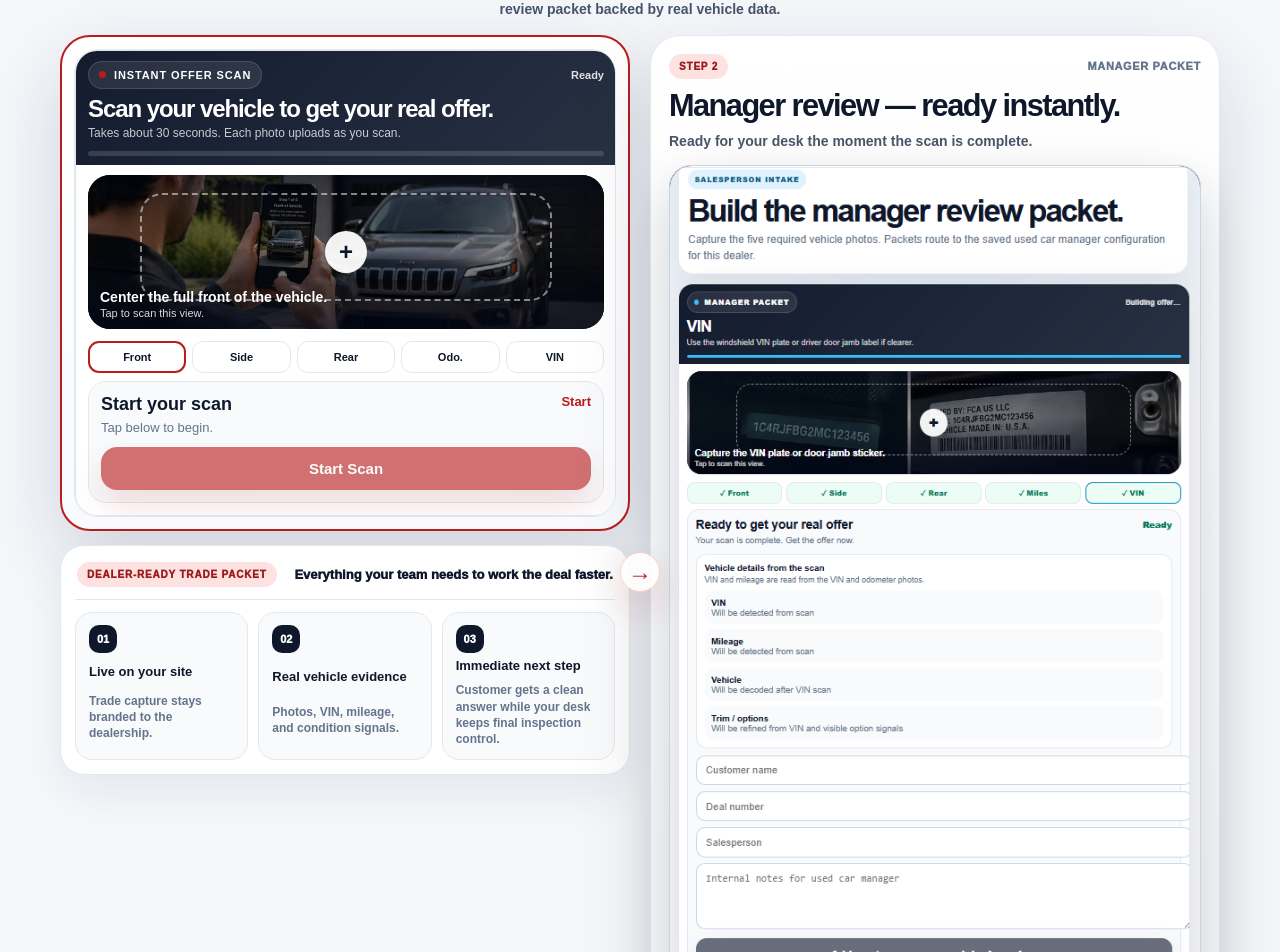
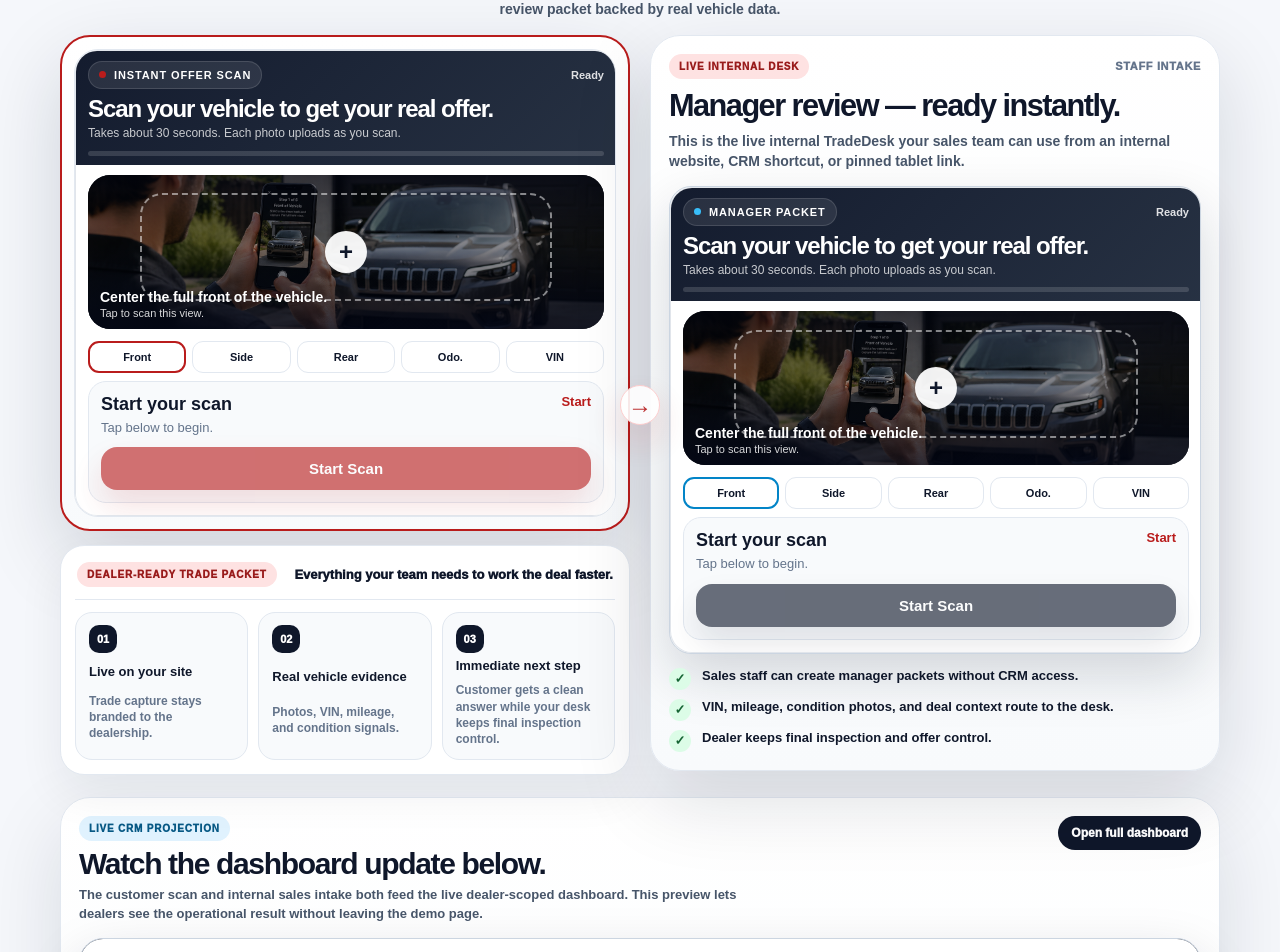
Before and after one commit to zlomke76-del/solacetrade, a Next.js app: page / in a window 1280 px wide. Shown: the part 520-1472 px from the top of the page. Built offline with nearby package versions, Linux system fonts and the light colour scheme.

Commit message:
Update page.tsx

```diff
--- a/app/page.tsx
+++ b/app/page.tsx
@@ -2,6 +2,12 @@
 
 import TradeDesk from "../components/TradeDesk";
 import type { CSSProperties } from "react";
+
+const DEMO_DEALER_SLUG = "jerseyvillagecdjr";
+const DEMO_DEALER_NAME = "Jersey Village Chrysler Jeep Dodge Ram";
+const DEMO_BRAND_COLOR = "#b91c1c";
+const DEMO_MANAGER_EMAIL = "manager@dealer.com";
+const DEMO_INTERNAL_ACCESS_KEY = "demo-internal-preview";
 
 export default function Page() {
   return (
@@ -72,7 +78,10 @@ export default function Page() {
         <strong className="dealer-name" style={{ fontSize: 14 }}>
           Jersey Village Chrysler Jeep Dodge Ram
         </strong>
-        <nav className="top-nav" style={{ display: "flex", gap: 16, fontSize: 13, fontWeight: 900 }}>
+        <nav
+          className="top-nav"
+          style={{ display: "flex", gap: 16, fontSize: 13, fontWeight: 900 }}
+        >
           <span>New</span>
           <span>Used</span>
           <span>Service</span>
@@ -90,8 +99,15 @@ export default function Page() {
           textAlign: "center",
         }}
       >
-        <div className="hero-vehicle-art" style={{ ...heroVehicleArt, left: 24 }}>
-          <img src="/images/jeep_01.png" alt="Baja-style Jeep on sand dunes" style={heroVehicleImage} />
+        <div
+          className="hero-vehicle-art"
+          style={{ ...heroVehicleArt, left: 24 }}
+        >
+          <img
+            src="/images/jeep_01.png"
+            alt="Baja-style Jeep on sand dunes"
+            style={heroVehicleImage}
+          />
           <div style={inventoryTopBadge}>
             <strong style={inventoryTopTitle}>New Jeep Inventory</strong>
             <span style={inventoryTopAction}>View all</span>
@@ -102,8 +118,15 @@ export default function Page() {
           </div>
         </div>
 
-        <div className="hero-vehicle-art" style={{ ...heroVehicleArt, right: 24 }}>
-          <img src="/images/ram_truck_01.png" alt="Lifted Ram truck on a mountain dirt road" style={heroVehicleImage} />
+        <div
+          className="hero-vehicle-art"
+          style={{ ...heroVehicleArt, right: 24 }}
+        >
+          <img
+            src="/images/ram_truck_01.png"
+            alt="Lifted Ram truck on a mountain dirt road"
+            style={heroVehicleImage}
+          />
           <div style={inventoryTopBadge}>
             <strong style={inventoryTopTitle}>New Ram Inventory</strong>
             <span style={inventoryTopAction}>View all</span>
@@ -114,7 +137,15 @@ export default function Page() {
           </div>
         </div>
 
-        <div className="hero-copy-wrap" style={{ maxWidth: 900, margin: "0 auto", position: "relative", zIndex: 2 }}>
+        <div
+          className="hero-copy-wrap"
+          style={{
+            maxWidth: 900,
+            margin: "0 auto",
+            position: "relative",
+            zIndex: 2,
+          }}
+        >
           <div style={eyebrowRed}>TradeDesk by Solace</div>
 
           <h1
@@ -130,11 +161,26 @@ export default function Page() {
             Real offer in seconds. No games.
           </h1>
 
-          <p style={{ margin: "0 auto 6px", maxWidth: 620, color: "#0f172a", fontSize: "clamp(16px, 2.2vw, 20px)", fontWeight: 700 }}>
+          <p
+            style={{
+              margin: "0 auto 6px",
+              maxWidth: 620,
+              color: "#0f172a",
+              fontSize: "clamp(16px, 2.2vw, 20px)",
+              fontWeight: 700,
+            }}
+          >
             Built from your actual vehicle — not a guess.
           </p>
 
-          <p style={{ margin: "0 auto 14px", color: "#64748b", fontSize: 14, fontWeight: 600 }}>
+          <p
+            style={{
+              margin: "0 auto 14px",
+              color: "#64748b",
+              fontSize: 14,
+              fontWeight: 600,
+            }}
+          >
             Scan your car. See your offer instantly.
           </p>
 
@@ -142,26 +188,65 @@ export default function Page() {
             Get My Real Offer
           </a>
 
-          <p style={{ margin: "10px auto 0", color: "#64748b", fontSize: 12, fontWeight: 700 }}>
+          <p
+            style={{
+              margin: "10px auto 0",
+              color: "#64748b",
+              fontSize: 12,
+              fontWeight: 700,
+            }}
+          >
             Final value confirmed upon inspection.
           </p>
 
-          <p style={{ margin: "14px auto 0", color: "#334155", fontSize: 12, fontWeight: 900, letterSpacing: "0.04em", textTransform: "uppercase" }}>
+          <p
+            style={{
+              margin: "14px auto 0",
+              color: "#334155",
+              fontSize: 12,
+              fontWeight: 900,
+              letterSpacing: "0.04em",
+              textTransform: "uppercase",
+            }}
+          >
             Trade value first. Inventory next. One clean path.
           </p>
         </div>
       </section>
 
-      <section id="vehicle-scan" className="vehicle-scan-section" style={{ maxWidth: 1160, margin: "0 auto", padding: "0 14px 34px" }}>
+      <section
+        id="vehicle-scan"
+        className="vehicle-scan-section"
+        style={{ maxWidth: 1160, margin: "0 auto", padding: "0 14px 34px" }}
+      >
         <div style={{ textAlign: "center", marginBottom: 16 }}>
           <div style={dealerGetsBadge}>This is what the dealer gets</div>
 
-          <h2 style={{ margin: "0 auto 6px", color: "#0f172a", fontSize: "clamp(22px, 3vw, 30px)", lineHeight: 1.08, letterSpacing: "-0.04em" }}>
+          <h2
+            style={{
+              margin: "0 auto 6px",
+              color: "#0f172a",
+              fontSize: "clamp(22px, 3vw, 30px)",
+              lineHeight: 1.08,
+              letterSpacing: "-0.04em",
+            }}
+          >
             From scan to desk — one clean flow.
           </h2>
 
-          <p style={{ margin: "0 auto", maxWidth: 680, color: "#475569", fontSize: 14, fontWeight: 700, lineHeight: 1.45 }}>
-            Customers scan their vehicle, receive a real offer response, and your team gets a manager-ready review packet backed by real vehicle data.
+          <p
+            style={{
+              margin: "0 auto",
+              maxWidth: 680,
+              color: "#475569",
+              fontSize: 14,
+              fontWeight: 700,
+              lineHeight: 1.45,
+            }}
+          >
+            Customers scan their vehicle, receive a real offer response, and
+            your team gets a manager-ready review packet backed by real vehicle
+            data.
           </p>
         </div>
 
@@ -170,14 +255,22 @@ export default function Page() {
             <div className="scan-card-wrap" style={scanColumn}>
               <div style={scanOuterCard}>
                 <div style={scanInnerCard}>
-                  <TradeDesk mode="customer" dealerSlug="jerseyvillagecdjr" />
+                  <TradeDesk mode="customer" dealerSlug={DEMO_DEALER_SLUG} />
                 </div>
               </div>
 
               <div style={dealerPacketBar}>
-                <div className="dealer-packet-header" style={dealerPacketHeader}>
-                  <span style={dealerPacketEyebrow}>Dealer-ready trade packet</span>
-                  <strong className="dealer-packet-title" style={dealerPacketTitle}>
+                <div
+                  className="dealer-packet-header"
+                  style={dealerPacketHeader}
+                >
+                  <span style={dealerPacketEyebrow}>
+                    Dealer-ready trade packet
+                  </span>
+                  <strong
+                    className="dealer-packet-title"
+                    style={dealerPacketTitle}
+                  >
                     Everything your team needs to work the deal faster.
                   </strong>
                 </div>
@@ -185,18 +278,31 @@ export default function Page() {
                 <div className="dealer-clarity-grid" style={dealerPacketGrid}>
                   <div style={dealerPacketItem}>
                     <span style={dealerPacketIcon}>01</span>
-                    <strong style={dealerClarityTitle}>Live on your site</strong>
-                    <span style={dealerClarityBody}>Trade capture stays branded to the dealership.</span>
+                    <strong style={dealerClarityTitle}>
+                      Live on your site
+                    </strong>
+                    <span style={dealerClarityBody}>
+                      Trade capture stays branded to the dealership.
+                    </span>
                   </div>
                   <div style={dealerPacketItem}>
                     <span style={dealerPacketIcon}>02</span>
-                    <strong style={dealerClarityTitle}>Real vehicle evidence</strong>
-                    <span style={dealerClarityBody}>Photos, VIN, mileage, and condition signals.</span>
+                    <strong style={dealerClarityTitle}>
+                      Real vehicle evidence
+                    </strong>
+                    <span style={dealerClarityBody}>
+                      Photos, VIN, mileage, and condition signals.
+                    </span>
                   </div>
                   <div style={dealerPacketItem}>
                     <span style={dealerPacketIcon}>03</span>
-                    <strong style={dealerClarityTitle}>Immediate next step</strong>
-                    <span style={dealerClarityBody}>Customer gets a clean answer while your desk keeps final inspection control.</span>
+                    <strong style={dealerClarityTitle}>
+                      Immediate next step
+                    </strong>
+                    <span style={dealerClarityBody}>
+                      Customer gets a clean answer while your desk keeps final
+                      inspection control.
+                    </span>
                   </div>
                 </div>
               </div>
@@ -204,52 +310,130 @@ export default function Page() {
 
             <aside className="manager-review-card" style={managerReviewCard}>
               <div style={managerReviewTopline}>
-                <span style={managerReviewBadge}>Step 2</span>
-                <span style={managerReviewStatus}>Manager packet</span>
+                <span style={managerReviewBadge}>Live internal desk</span>
+                <span style={managerReviewStatus}>Staff intake</span>
               </div>
 
-              <h3 style={managerReviewTitle}>Manager review — ready instantly.</h3>
-              <p style={managerReviewCopy}>Ready for your desk the moment the scan is complete.</p>
+              <h3 style={managerReviewTitle}>
+                Manager review — ready instantly.
+              </h3>
+              <p style={managerReviewCopy}>
+                This is the live internal TradeDesk your sales team can use from
+                an internal website, CRM shortcut, or pinned tablet link.
+              </p>
 
-              <div style={managerImageShell}>
-                <img src="/images/manager_review_01.png" alt="Manager review packet screen" style={managerReviewImage} />
+              <div style={liveInternalDeskShell}>
+                <TradeDesk
+                  mode="internal"
+                  dealerSlug={DEMO_DEALER_SLUG}
+                  dealerName={DEMO_DEALER_NAME}
+                  brandColor={DEMO_BRAND_COLOR}
+                  managerEmail={DEMO_MANAGER_EMAIL}
+                  routingCcEmails={[]}
+                  internalAccessKey={DEMO_INTERNAL_ACCESS_KEY}
+                />
               </div>
 
               <div style={managerBullets}>
                 <div style={managerBulletItem}>
                   <span style={managerBulletCheck}>✓</span>
-                  <span>VIN, mileage, and photos pre-filled</span>
+                  <span>
+                    Sales staff can create manager packets without CRM access.
+                  </span>
                 </div>
                 <div style={managerBulletItem}>
                   <span style={managerBulletCheck}>✓</span>
-                  <span>Trim and options decoded</span>
+                  <span>
+                    VIN, mileage, condition photos, and deal context route to
+                    the desk.
+                  </span>
                 </div>
                 <div style={managerBulletItem}>
                   <span style={managerBulletCheck}>✓</span>
-                  <span>Delivered to your manager workflow</span>
+                  <span>Dealer keeps final inspection and offer control.</span>
                 </div>
               </div>
             </aside>
           </div>
 
-          <div className="flow-arrow" style={flowArrow} aria-hidden="true">→</div>
+          <div className="flow-arrow" style={flowArrow} aria-hidden="true">
+            →
+          </div>
+        </div>
+
+        <div style={dashboardPreviewSection}>
+          <div style={dashboardPreviewHeader}>
+            <div>
+              <span style={dashboardPreviewEyebrow}>Live CRM projection</span>
+              <h3 style={dashboardPreviewTitle}>
+                Watch the dashboard update below.
+              </h3>
+              <p style={dashboardPreviewCopy}>
+                The customer scan and internal sales intake both feed the live
+                dealer-scoped dashboard. This preview lets dealers see the
+                operational result without leaving the demo page.
+              </p>
+            </div>
+            <a
+              href={`/dealer/${DEMO_DEALER_SLUG}/dashboard`}
+              target="_blank"
+              rel="noreferrer"
+              style={dashboardPreviewLink}
+            >
+              Open full dashboard
+            </a>
+          </div>
+
+          <div style={dashboardFrameShell}>
+            <iframe
+              title="Live SolaceTrade dealer dashboard preview"
+              src={`/dealer/${DEMO_DEALER_SLUG}/dashboard`}
+              style={dashboardFrame}
+            />
+          </div>
         </div>
       </section>
 
-      <section style={{ padding: "42px 18px", background: "#0f172a", color: "white" }}>
+      <section
+        style={{ padding: "42px 18px", background: "#0f172a", color: "white" }}
+      >
         <div className="dealer-signup-grid" style={dealerSignupGrid}>
           <div style={dealerSignupCopyCard}>
             <div style={dealerSignupBadge}>Dealer Signup</div>
 
-            <h2 style={{ margin: 0, fontSize: "clamp(30px, 4vw, 44px)", lineHeight: 0.96, letterSpacing: "-0.055em" }}>
+            <h2
+              style={{
+                margin: 0,
+                fontSize: "clamp(30px, 4vw, 44px)",
+                lineHeight: 0.96,
+                letterSpacing: "-0.055em",
+              }}
+            >
               Turn your trade page into a real intake engine.
             </h2>
 
-            <p style={{ margin: "14px 0 0", color: "#dbeafe", fontSize: 15, lineHeight: 1.55, fontWeight: 700 }}>
-              TradeDesk gives your dealership a branded scan flow, structured vehicle evidence, and a faster path from customer interest to workable offer.
+            <p
+              style={{
+                margin: "14px 0 0",
+                color: "#dbeafe",
+                fontSize: 15,
+                lineHeight: 1.55,
+                fontWeight: 700,
+              }}
+            >
+              TradeDesk gives your dealership a branded scan flow, structured
+              vehicle evidence, and a faster path from customer interest to
+              workable offer.
             </p>
 
-            <div style={{ display: "flex", flexWrap: "wrap", gap: 8, marginTop: 18 }}>
+            <div
+              style={{
+                display: "flex",
+                flexWrap: "wrap",
+                gap: 8,
+                marginTop: 18,
+              }}
+            >
               <span style={darkPill}>Website-ready</span>
               <span style={darkPill}>Evidence-based</span>
               <span style={darkPill}>Dealer-controlled</span>
@@ -259,10 +443,21 @@ export default function Page() {
           <div style={dealerAccessCard}>
             <div style={liveBadge}>Live</div>
 
-            <h3 style={{ margin: 0, fontSize: 20, fontWeight: 900 }}>Dealer Access</h3>
+            <h3 style={{ margin: 0, fontSize: 20, fontWeight: 900 }}>
+              Dealer Access
+            </h3>
 
-            <p style={{ margin: "6px 0 16px", color: "#64748b", fontSize: 13, lineHeight: 1.45, maxWidth: 330 }}>
-              Fill out the setup form first. We build your dealer record, then send you to secure checkout.
+            <p
+              style={{
+                margin: "6px 0 16px",
+                color: "#64748b",
+                fontSize: 13,
+                lineHeight: 1.45,
+                maxWidth: 330,
+              }}
+            >
+              Fill out the setup form first. We build your dealer record, then
+              send you to secure checkout.
             </p>
 
             <a href="/signup" style={primaryBtn}>
@@ -279,14 +474,31 @@ export default function Page() {
               </div>
             </div>
 
-            <p style={{ fontSize: 12, color: "#64748b", margin: "14px 0 0", lineHeight: 1.45 }}>
-              Dealers complete setup first. The $299 setup fee is waived for subscriptions started before July 1.
+            <p
+              style={{
+                fontSize: 12,
+                color: "#64748b",
+                margin: "14px 0 0",
+                lineHeight: 1.45,
+              }}
+            >
+              Dealers complete setup first. The $299 setup fee is waived for
+              subscriptions started before July 1.
             </p>
           </div>
         </div>
       </section>
 
-      <footer style={{ padding: 22, background: "#0b0b0b", color: "white", textAlign: "center", fontSize: 13, fontWeight: 800 }}>
+      <footer
+        style={{
+          padding: 22,
+          background: "#0b0b0b",
+          color: "white",
+          textAlign: "center",
+          fontSize: 13,
+          fontWeight: 800,
+        }}
+      >
         Jersey Village CDJR • Powered by TradeDesk by Solace
       </footer>
     </main>
@@ -342,7 +554,8 @@ const scanOuterCard: CSSProperties = {
   padding: 12,
   borderRadius: 30,
   border: "2px solid #b91c1c",
-  background: "linear-gradient(180deg, rgba(255,255,255,0.98), rgba(248,250,252,0.98))",
+  background:
+    "linear-gradient(180deg, rgba(255,255,255,0.98), rgba(248,250,252,0.98))",
   boxShadow: "0 28px 80px rgba(15,23,42,0.16)",
 };
 
@@ -365,7 +578,8 @@ const dealerSignupGrid: CSSProperties = {
 const dealerSignupCopyCard: CSSProperties = {
   padding: 24,
   borderRadius: 22,
-  background: "linear-gradient(135deg, rgba(255,255,255,0.08), rgba(255,255,255,0.03))",
+  background:
+    "linear-gradient(135deg, rgba(255,255,255,0.08), rgba(255,255,255,0.03))",
   border: "1px solid rgba(255,255,255,0.12)",
   boxShadow: "0 24px 70px rgba(0,0,0,0.28)",
 };
@@ -415,7 +629,6 @@ const waiverBadge: CSSProperties = {
   display: "inline-block",
   marginBottom: 8,
 };
-
 
 const heroVehicleArt: CSSProperties = {
   position: "absolute",
@@ -583,6 +796,94 @@ const managerReviewCopy: CSSProperties = {
   fontSize: 14,
   fontWeight: 750,
   lineHeight: 1.45,
+};
+
+const liveInternalDeskShell: CSSProperties = {
+  borderRadius: 22,
+  overflow: "hidden",
+  border: "1px solid #cbd5e1",
+  background: "#f8fafc",
+  boxShadow: "0 22px 54px rgba(15,23,42,0.16)",
+  maxHeight: 620,
+  overflowY: "auto",
+};
+
+const dashboardPreviewSection: CSSProperties = {
+  marginTop: 22,
+  padding: 18,
+  borderRadius: 30,
+  background: "linear-gradient(180deg, #ffffff 0%, #f8fafc 100%)",
+  border: "1px solid #e2e8f0",
+  boxShadow: "0 28px 80px rgba(15,23,42,0.12)",
+};
+
+const dashboardPreviewHeader: CSSProperties = {
+  display: "flex",
+  alignItems: "flex-start",
+  justifyContent: "space-between",
+  gap: 14,
+  flexWrap: "wrap",
+  marginBottom: 14,
+};
+
+const dashboardPreviewEyebrow: CSSProperties = {
+  display: "inline-flex",
+  padding: "7px 10px",
+  borderRadius: 999,
+  background: "#e0f2fe",
+  color: "#075985",
+  fontSize: 10,
+  fontWeight: 950,
+  letterSpacing: "0.08em",
+  textTransform: "uppercase",
+  marginBottom: 8,
+};
+
+const dashboardPreviewTitle: CSSProperties = {
+  margin: 0,
+  color: "#0f172a",
+  fontSize: "clamp(22px, 2.6vw, 30px)",
+  lineHeight: 1,
+  letterSpacing: "-0.045em",
+};
+
+const dashboardPreviewCopy: CSSProperties = {
+  margin: "7px 0 0",
+  color: "#475569",
+  fontSize: 13,
+  fontWeight: 750,
+  lineHeight: 1.45,
+  maxWidth: 690,
+};
+
+const dashboardPreviewLink: CSSProperties = {
+  display: "inline-flex",
+  alignItems: "center",
+  justifyContent: "center",
+  padding: "10px 13px",
+  borderRadius: 999,
+  background: "#0f172a",
+  color: "white",
+  fontSize: 12,
+  fontWeight: 950,
+  textDecoration: "none",
+  whiteSpace: "nowrap",
+};
+
+const dashboardFrameShell: CSSProperties = {
+  borderRadius: 24,
+  overflow: "hidden",
+  border: "1px solid #cbd5e1",
+  background: "#0f172a",
+  boxShadow: "0 22px 54px rgba(15,23,42,0.18)",
+};
+
+const dashboardFrame: CSSProperties = {
+  display: "block",
+  width: "100%",
+  height: 520,
+  border: 0,
+  background: "white",
 };
 
 const managerImageShell: CSSProperties = {
@@ -758,7 +1059,6 @@ const secondaryBtn: CSSProperties = {
   border: "1px solid #e2e8f0",
 };
 
-
 const disabledSetupFeeBox: CSSProperties = {
   ...secondaryBtn,
   background: "#f1f5f9",
```
